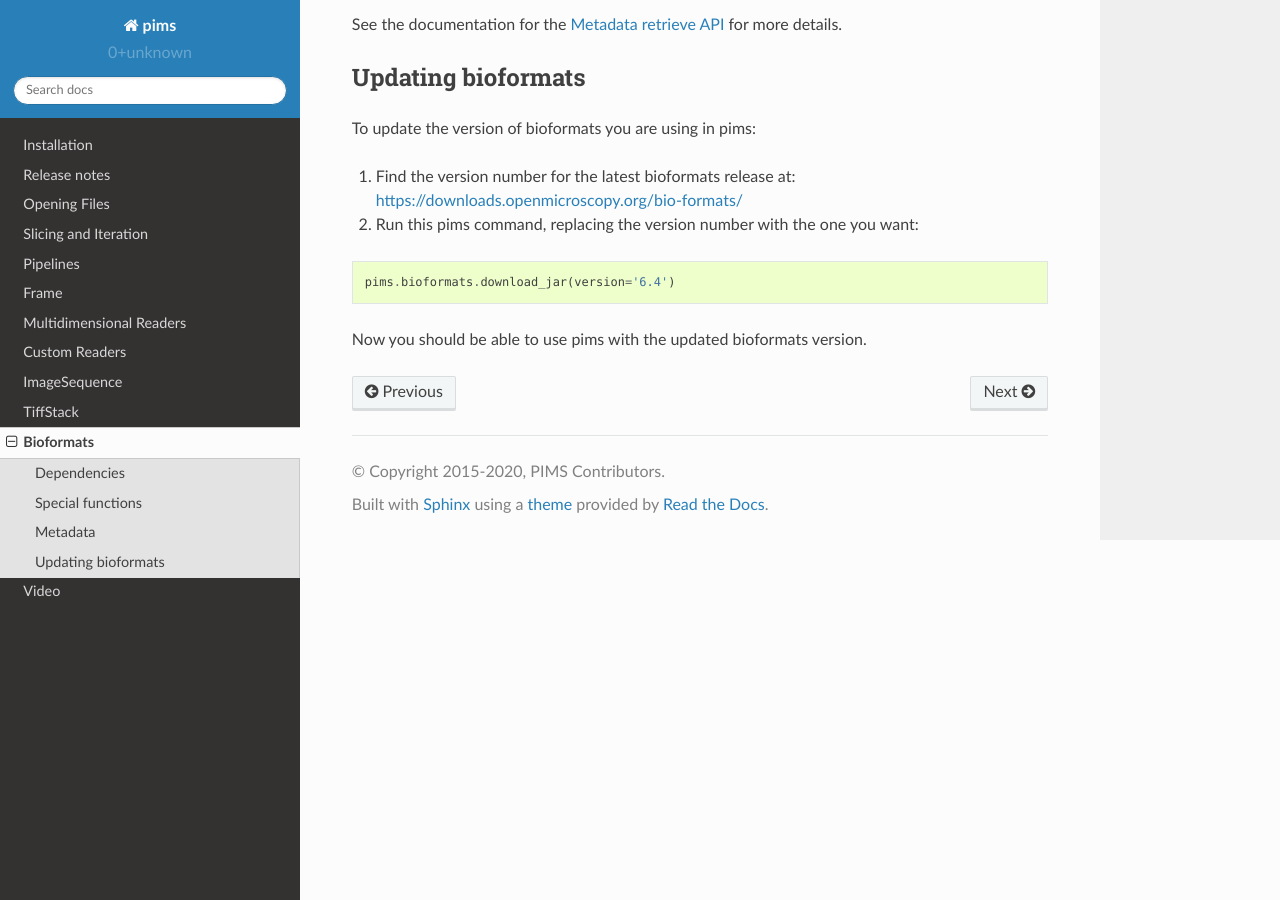
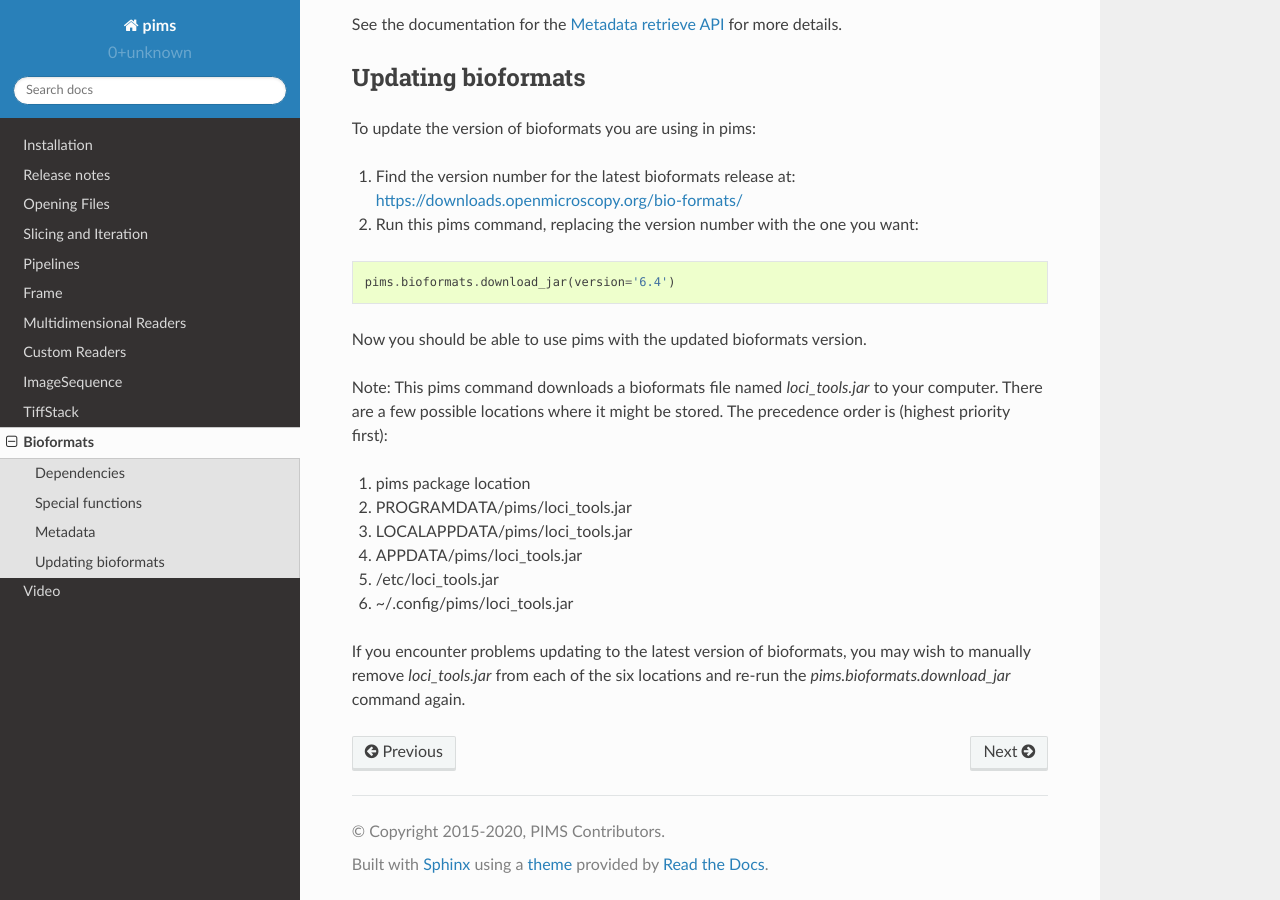
Before and after one commit to soft-matter/pims, a Sphinx documentation site: the page built from doc/source/bioformats.rst, in a window 1280 px wide and 900 px high, scrolled down 1656 px. Built offline with Sphinx 7.4.7 and the Read the Docs theme 2.0.0, drawn with Linux system fonts in a browser that asks for light colours.

Commit message:
Extra explanation for pims.bioformats.download_jar

```diff
--- a/doc/source/bioformats.rst
+++ b/doc/source/bioformats.rst
@@ -94,3 +94,18 @@ To update the version of bioformats you are using in pims:
     pims.bioformats.download_jar(version='6.4')
 
 Now you should be able to use pims with the updated bioformats version.
+
+Note: This pims command downloads a bioformats file named `loci_tools.jar`
+to your computer. There are a few possible locations where it might be stored.
+The precedence order is (highest priority first):
+
+1. pims package location
+2. PROGRAMDATA/pims/loci_tools.jar
+3. LOCALAPPDATA/pims/loci_tools.jar
+4. APPDATA/pims/loci_tools.jar
+5. /etc/loci_tools.jar
+6. ~/.config/pims/loci_tools.jar
+
+If you encounter problems updating to the latest version of bioformats,
+you may wish to manually remove `loci_tools.jar` from each of the six locations
+and re-run the `pims.bioformats.download_jar` command again.
```
